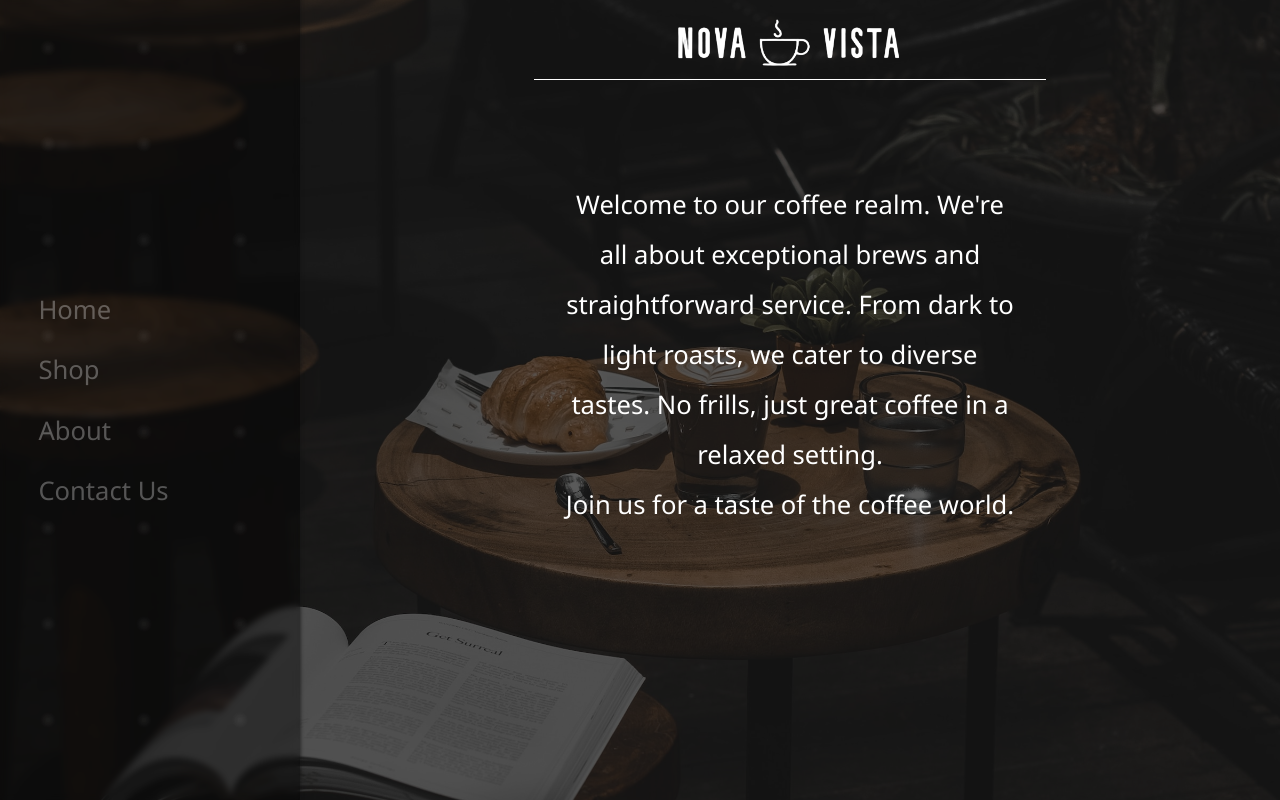
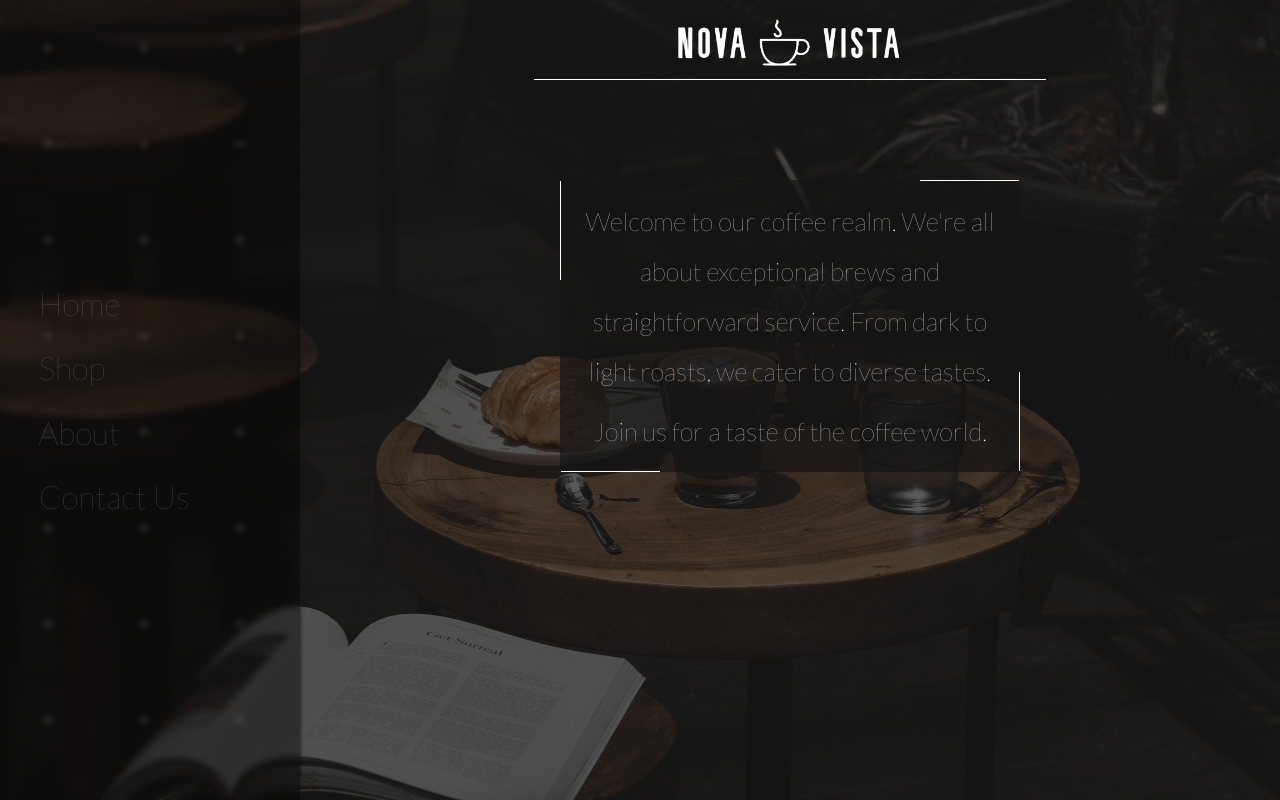
Before and after one commit to sevleo/TOP-RestaurantMenu, a website built with webpack: page src/index.html in a window 1280 px wide. Built offline with nearby package versions, Linux system fonts and the light colour scheme.

Commit message:
add fonts and home container style

```diff
--- a/src/index.js
+++ b/src/index.js
@@ -32,7 +32,7 @@ contentContainer.append(contentContainerHome);
 
 
 const p1 = document.createElement('p');
-p1.textContent = "Welcome to our coffee realm. We're all about exceptional brews and straightforward service. From dark to light roasts, we cater to diverse tastes. No frills, just great coffee in a relaxed setting."
+p1.textContent = "Welcome to our coffee realm. We're all about exceptional brews and straightforward service. From dark to light roasts, we cater to diverse tastes."
 contentContainerHome.append(p1);
 
 const p2 = document.createElement('p');
--- a/src/styles.css
+++ b/src/styles.css
@@ -1,3 +1,5 @@
+@import url('https://fonts.googleapis.com/css2?family=Josefin+Sans:wght@100&family=Lato:wght@100&family=Roboto:wght@100&family=Rubik:wght@300&display=swap');
+
 /* General styles */
 
 * {
@@ -7,8 +9,7 @@
 }
 
 html {
-    font-family: 'Segoe UI', Tahoma, Geneva, Verdana, sans-serif;
-    font-size: 20px;
+    font-family: 'Lato', 'Segoe UI', Tahoma, Geneva, Verdana, sans-serif;
 }
 
 
@@ -43,7 +44,7 @@ html {
 
     .menu-item {
         color: white;
-        font-size: clamp(1rem, 2vw, 4rem);
+        font-size: clamp(1rem, 2.5vw, 4rem);
         display: block;
         text-decoration: none;
         padding: clamp(0.50rem, 1vw, 2rem) 0rem;
@@ -180,6 +181,29 @@ html {
         justify-self: center;
     }
 
+    .home {
+    padding: 15px;
+    --b: 0.5px; /* thickness of the border */
+    --c: rgb(255, 255, 255); /* color of the border */
+    --w: 100px; /* width of border */
+
+    border: var(--b) solid #0000;
+    --_g: #0000 90deg,var(--c) 0;
+    --_p: var(--w) var(--w) border-box no-repeat;
+    background:
+        conic-gradient(from 90deg  at top    var(--b) left  var(--b),var(--_g)) 0    0    / var(--_p),
+        conic-gradient(from 180deg at top    var(--b) right var(--b),var(--_g)) 100% 0    / var(--_p),
+        conic-gradient(from 0deg   at bottom var(--b) left  var(--b),var(--_g)) 0    100% / var(--_p),
+        conic-gradient(from -90deg at bottom var(--b) right var(--b),var(--_g)) 100% 100% / var(--_p);
+
+        background-color: rgba(20, 20, 20, 0.7);
+    }
+
+    .home p:first-child {
+    margin-bottom: 10px;
+    }
+
+
 }
 
 
```
Also changed, not shown: dist/main.js.
